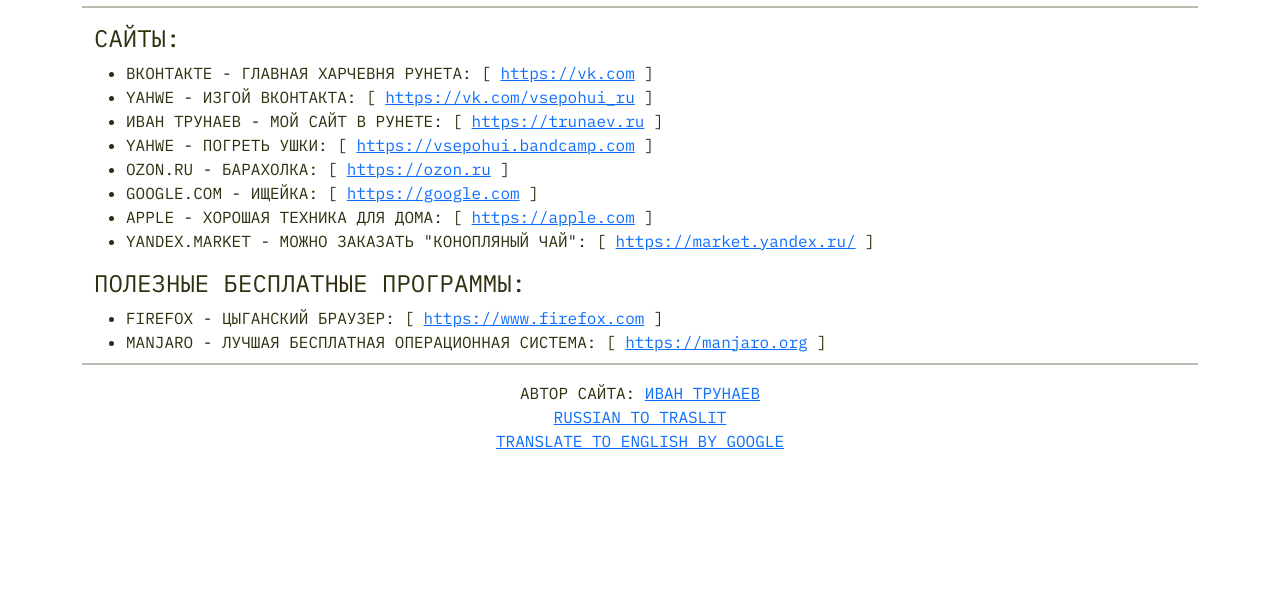
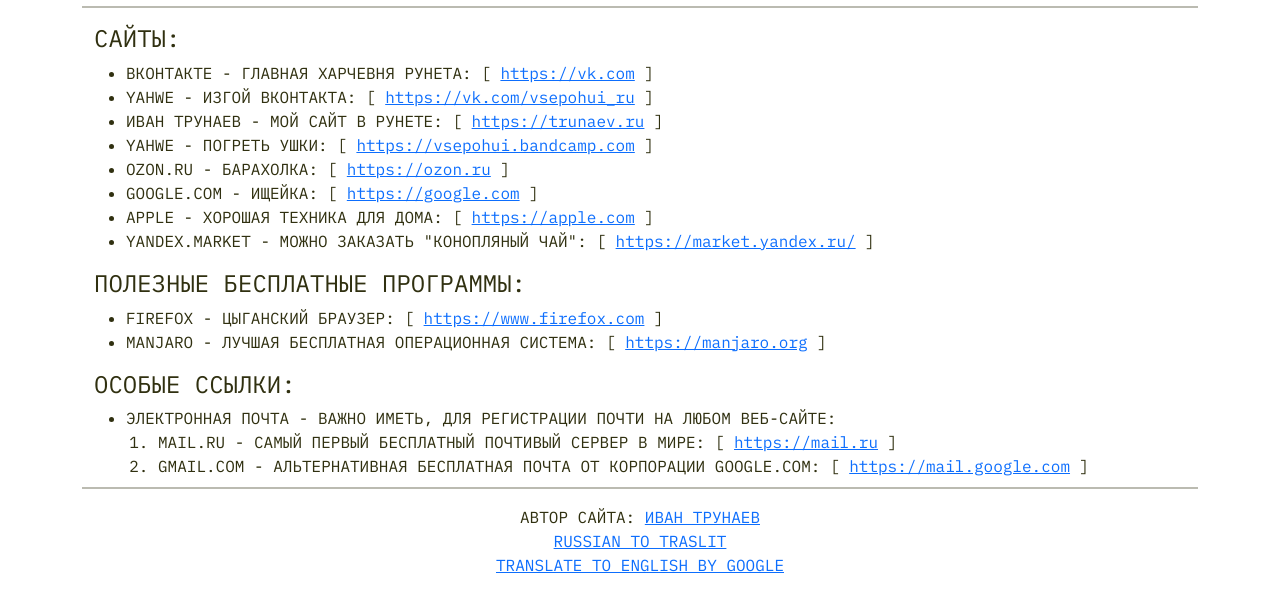
Before and after one commit to vsepohui/rupana, a plain HTML site: page index.html in a window 1280 px wide. Shown: the part 160-772 px from the top of the page. Drawn offline with Linux system fonts and the light colour scheme.

Commit message:
Add email services urls

```diff
--- a/index.html
+++ b/index.html
@@ -38,6 +38,16 @@
 				<li>FIREFOX - ЦЫГАНСКИЙ БРАУЗЕР: [ <a href="https://www.firefox.com">https://www.firefox.com</a> ]</li>
 				<li>MANJARO - ЛУЧШАЯ БЕСПЛАТНАЯ ОПЕРАЦИОННАЯ СИСТЕМА: [ <a href="https://manjaro.org">https://manjaro.org</a> ]</li>
 			</ul>
+			<h2>ОСОБЫЕ ССЫЛКИ:</h2>
+			<ul>
+				<li>
+					ЭЛЕКТРОННАЯ ПОЧТА - ВАЖНО ИМЕТЬ, ДЛЯ РЕГИСТРАЦИИ ПОЧТИ НА ЛЮБОМ ВЕБ-САЙТЕ:<br/>
+					<ol>
+						<li>MAIL.RU - САМЫЙ ПЕРВЫЙ БЕСПЛАТНЫЙ ПОЧТИВЫЙ СЕРВЕР В МИРЕ: [ <a href="https://mail.ru">https://mail.ru</a> ]</li>
+						<li>GMAIL.COM - АЛЬТЕРНАТИВНАЯ БЕСПЛАТНАЯ ПОЧТА ОТ КОРПОРАЦИИ GOOGLE.COM: [ <a href="https://mail.google.com">https://mail.google.com</a> ]</li>
+					</ol>
+				</li>
+			</ul>
 		</div>
 		<hr/>
 
```
